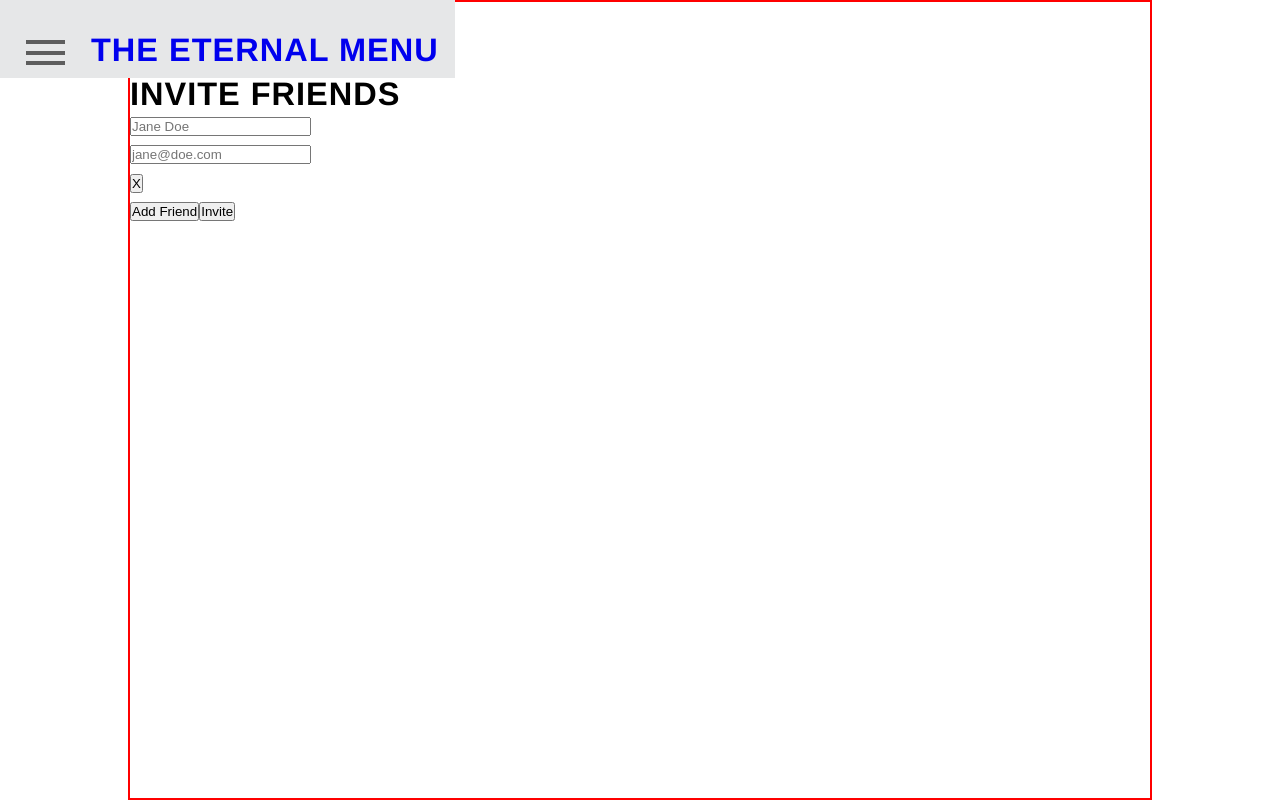
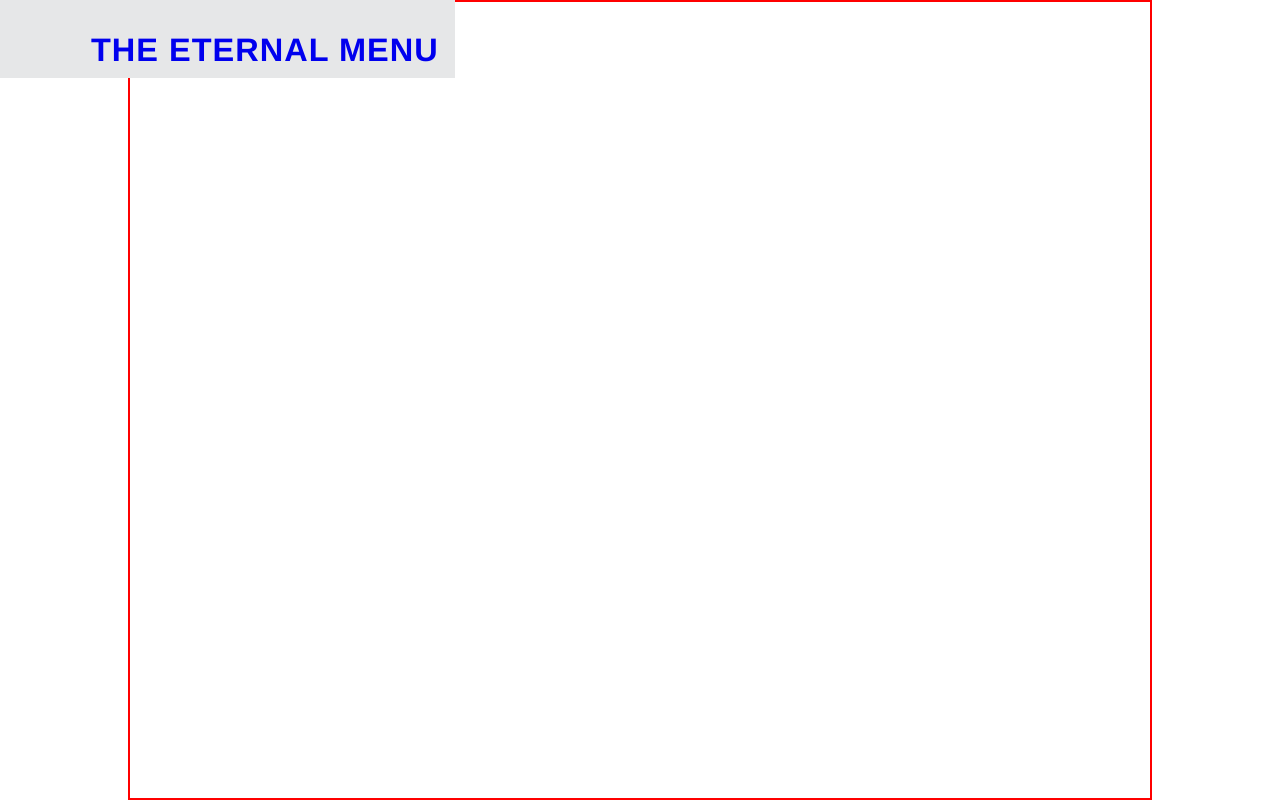
Before and after one commit to nadgerz/theEternalMenu, a React (Vite) app: page / in a window 1280 px wide. Built offline with nearby package versions, Linux system fonts and the light colour scheme; a web font is replaced by a local one.

Commit message:
removing no longer need imports

```diff
--- a/src/App.js
+++ b/src/App.js
@@ -3,7 +3,7 @@ import ReactDOM from 'react-dom';
 // import { Router, Link } from '@reach/router';
 import { Link } from '@reach/router';
 // import FormikLogin from './Login';
-import RecipeForm from './RecipeForm';
+// import RecipeForm from './RecipeForm';
 import './assets/CSS/app.css';
 
 // import SearchParams from './SearchParams';
@@ -15,47 +15,22 @@ const App = () => {
     // will do nothing in production
     <React.StrictMode>
       <header>
-        <nav className="burger-menu">
-          <div className="bars">
-            <div className="bar"></div>
-            <div className="bar"></div>
-            <div className="bar"></div>
-          </div>
-        </nav>
+        <nav className="burger-menu"></nav>
         <div className="site-branding">
           <Link to={'/'}>
-            <h1>The Eternal Menu</h1>
+            <h1 className={'hidden'}>The Eternal Menu</h1>
           </Link>
         </div>
       </header>
 
       <main id={'main'}>
-        {/*<div className={'add-and-recents'}>*/}
-        {/*  <div className="add-new">*/}
-        {/*    <Link to="/">*/}
-        {/*      <div className="icon">+</div>*/}
-        {/*      Create New Recipe*/}
-        {/*    </Link>*/}
-        {/*  </div>*/}
-        {/*  */}
-        {/*  <div className="recents">*/}
-        {/*    <h3>RECENTLY EDITED</h3>*/}
-        {/*    <div className="recent-dishes">*/}
-        {/*      <div className="recent-dish"></div>*/}
-        {/*      <div className="recent-dish"></div>*/}
-        {/*      <div className="recent-dish"></div>*/}
-        {/*    </div>*/}
-        {/*  </div>*/}
-        {/*</div>*/}
         {/*<Router>*/}
         {/*<SearchParams path={'/'}/>*/}
         {/*<Recipe path={'/details/:id'}/>*/}
         {/*</Router>*/}
-
         {/*<FormikLogin />*/}
         {/*<FormikLogin email={'andrew@test.de'}/>*/}
-
-        <RecipeForm />
+        {/*<RecipeForm />*/}
       </main>
     </React.StrictMode>
   );
```
